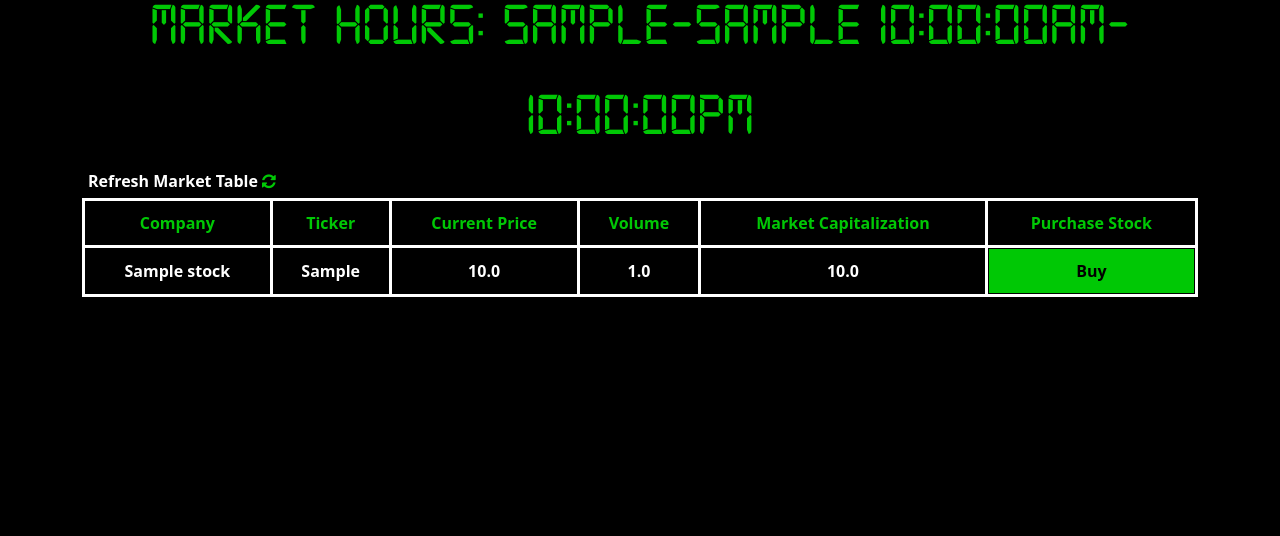
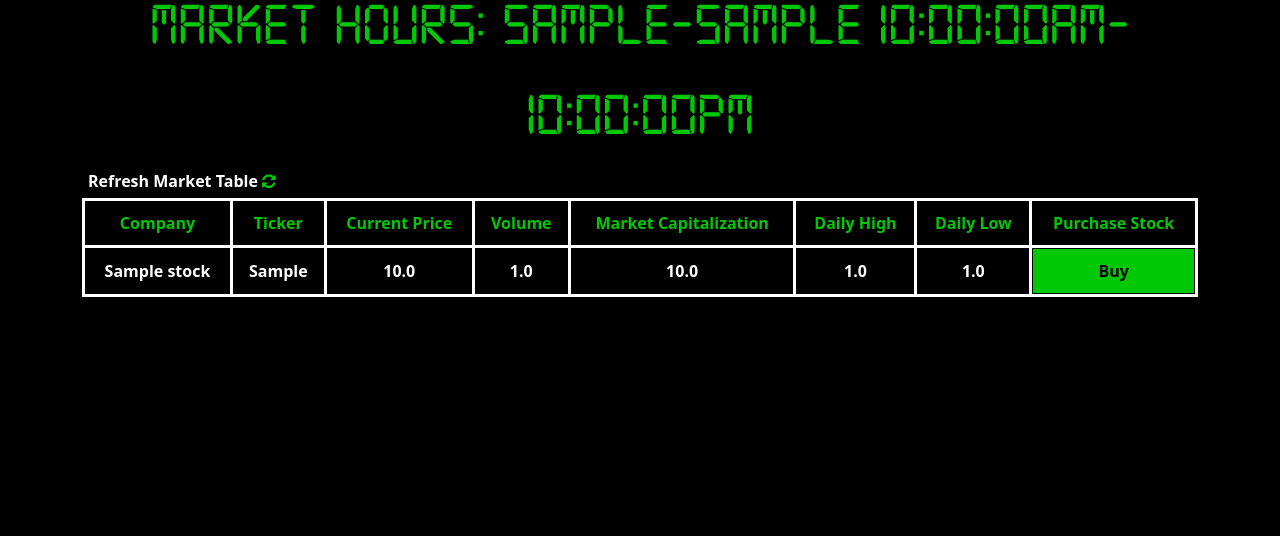
Before and after one commit to torrey51/FlaskProject__401, a Flask app: page /market in a window 1280 px wide. Shown: the part 162-698 px from the top of the page. Run offline with Flask 3, Linux system fonts and the light colour scheme; a user stored in the database is signed in; tables that the repository leaves empty hold one stand-in row (values such as "Sample post").

Commit message:
10.30.24
Added the high and low stock prices throughout the day

```diff
--- a/app.py
+++ b/app.py
@@ -37,6 +37,8 @@ class Stock(db.Model):
     initial_price = db.Column(db.Float, nullable=False)
     current_price = db.Column(db.Float, nullable=False)
     volume = db.Column(db.Float, nullable=False)
+    daily_high = db.Column(db.Float, nullable=True)
+    daily_low = db.Column(db.Float, nullable=True)
 
 #Calculates the market capitalization
     @property
@@ -54,10 +56,33 @@ def fluctuate_price():
             stock.current_price += fluctuate
             # rounds the current price to only use 2 decimal places
             stock.current_price = round(stock.current_price, 2)
+
+            # If the current price of the stock is higher than the daily_high then that current price becomes the new daily_high
+            if stock.current_price > stock.daily_high:
+                stock.daily_high = stock.current_price
+            # If the current price of the stock is lower than the daily_low then that current price becomes the new daily_low
+            if stock.current_price < stock.daily_low:
+                stock.daily_low = stock.current_price
+
         db.session.commit()
 
+# Function for reseting the daily high and low to the current price of the stock so that the daily values reset everyday
+def reset_daily_price():
+    with app.app_context():
+        stocks = Stock.query.all()
+        for stock in stocks:
+            # Resets the daily low and high to the current price of the stock
+            stock.daily_high = stock.current_price
+            stock.daily_low = stock.current_price
+        db.session.commit()
+
+# Creates the scheduler
 sched = BackgroundScheduler(daemon=True)
+# runs the fluctuate_price function every 5 minutes. Using interval to specify when to fluctuate the prices.
 sched.add_job(fluctuate_price, 'interval', minutes=5)
+# Runs the reset_daily_price function at midnight everyday. Using cron to specify the certain time of day I want it to run
+sched.add_job(reset_daily_price, 'cron', hour=0, minute=0)
+# Starts the scheduler
 sched.start()
 
 # Flask-WTF form for handling user input for stocks
@@ -81,7 +106,7 @@ def market_open():
     # Gets the current date and time
     time_now = datetime.now()
     # Gets the current day of the week
-    current_day = time_now.strftime("%A")
+    current_day = "Saturday"
     # Gets the current time
     current_time = time_now.time()
     # Getting the current year
@@ -157,6 +182,8 @@ class LoginForm(FlaskForm):
 @login_manager.user_loader
 def load_user(user_id):
     return User.query.get(int(user_id))
+
+
 
 #route 1 (page 1) #Home
 @app.route('/', methods=["GET", "POST"])
--- a/templates/market.html
+++ b/templates/market.html
@@ -120,6 +120,8 @@
             <th>Current Price</th>
             <th>Volume</th>
             <th>Market Capitalization</th>
+            <th>Daily High</th>
+            <th>Daily Low</th>
             <th>Purchase Stock</th>
           </tr>
         </thead>
@@ -142,6 +144,12 @@
             <!-- Cell is calculate in the .py file multiplying the volume and the current price to get the market capitalization -->
             <td class="stock-rows">{{ stock.market_capitalization }}</td>
 
+            <!-- Cell for showing the daily high stock price-->
+            <td class="stock-rows">{{ stock.daily_high}}</td>
+
+            <!-- Cell for showing the daily low stock price -->
+            <td class="stock-rows">{{ stock.daily_low}}</td>
+
             <!-- Links for deleting and edting the stocks in the stock table -->
             <td>
               <a class="buy" href="{{ url_for('buy_stock', id=stock.stock_id) }}">Buy</a>
```
Also changed, not shown: templates/admin_market.html (+8 -0 lines).
